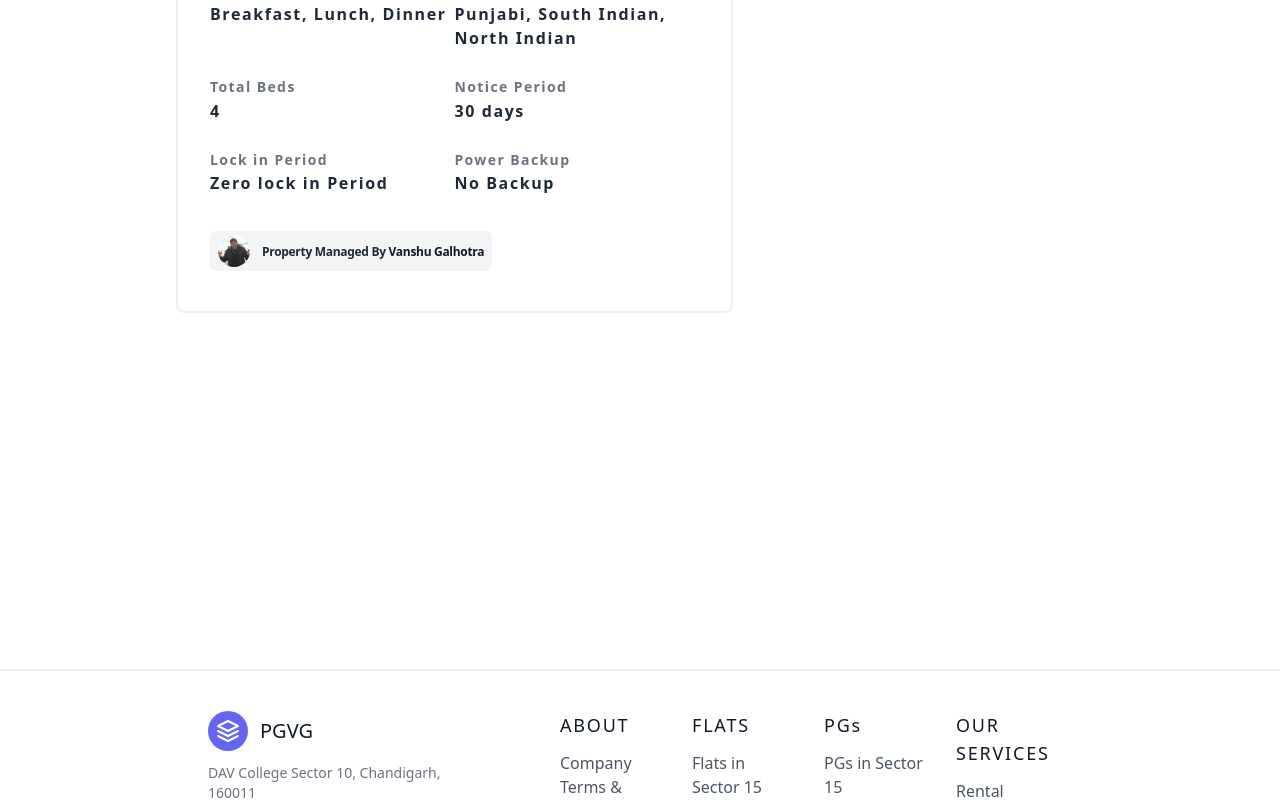
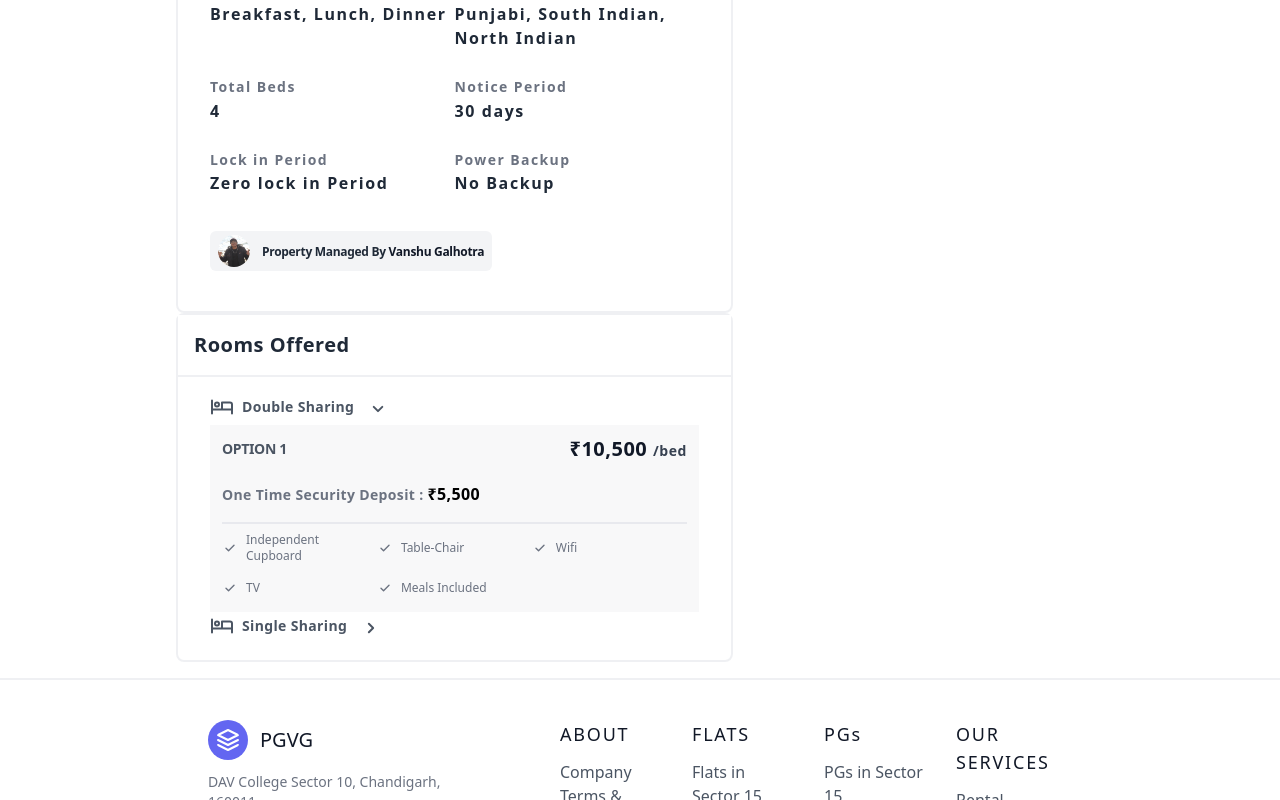
Before and after one commit to vanshugalhotra3332/PGVG, a Next.js app: page /pgs/1 in a window 1280 px wide. Shown: the part 1099-1899 px from the top of the page. Built offline with nearby package versions, Linux system fonts and the light colour scheme.

Commit message:
style(PG details): designed rooms offered tab

```diff
--- a/package.json
+++ b/package.json
@@ -12,6 +12,7 @@
     "@ant-design/react-slick": "^1.0.0",
     "@iconscout/react-unicons": "^2.0.0",
     "@iconscout/react-unicons-solid": "^1.0.0",
+    "@iconscout/react-unicons-thinline": "^0.0.1",
     "eslint": "8.36.0",
     "eslint-config-next": "13.2.4",
     "leaflet": "^1.9.3",
--- a/pages/pgs/[slug].js
+++ b/pages/pgs/[slug].js
@@ -5,7 +5,12 @@ import {
   UilPlus,
   UilShareAlt,
   UilHeartAlt,
+  UilBed,
+  UilAngleRight,
+  UilAngleDown,
+  UilCheck,
 } from "@iconscout/react-unicons";
+
 import Image from "next/image";
 import GalleryQuickView from "@/components/GalleryQuickView";
 
@@ -13,6 +18,8 @@ const Slug = () => {
   const router = useRouter();
   const { slug } = router.query;
   const [showQuickView, setShowQuickView] = useState(false);
+  const [showIncludedItem, setShowIncludedItem] = useState(true);
+  const [showIncludedItem1, setShowIncludedItem1] = useState(false);
 
   return (
     <>
@@ -171,7 +178,7 @@ const Slug = () => {
       </section>
 
       <section className="my-4 flex justify-between mx-44 relative gap-6">
-        <div className="tabs-content w-[60%] h-[100vh]">
+        <div className="tabs-content w-[60%]">
           {/* overview div */}
           <div
             className="overview border-2 rounded-lg border-gray-200 border-opacity-60"
@@ -252,7 +259,202 @@ const Slug = () => {
               </div>
             </div>
           </div>
+
+          {/* rooms offered div */}
+          <div className="rooms-offered border-2 rounded-lg border-gray-200 border-opacity-60">
+            <div className="title bg-white px-4 py-4 border-b-2 border-gray-200 border-opacity-60 ">
+              <h2 className="text-xl text-gray-800 tracking-wide font-semibold">
+                Rooms Offered
+              </h2>
+            </div>
+            <div className="sharing-option px-8 py-4">
+              <div className="sharing">
+                <div className="text-gray-600 inline-flex items-center justify-center">
+                  <span>
+                    <UilBed className="h-6 w-6" />
+                  </span>
+                  <span className="font-semibold tracking-wide text-sm ml-2">
+                    Double Sharing
+                  </span>
+                  <span className="ml-3 mt-1">
+                    {showIncludedItem && (
+                      <UilAngleDown
+                        className="h-6 w-6 cursor-pointer"
+                        onClick={() => {
+                          setShowIncludedItem(false);
+                        }}
+                      />
+                    )}
+                    {!showIncludedItem && (
+                      <UilAngleRight
+                        className="h-6 w-6 cursor-pointer"
+                        onClick={() => {
+                          setShowIncludedItem(true);
+                        }}
+                      />
+                    )}
+                  </span>
+                </div>
+                <div
+                  className={` ${
+                    showIncludedItem ? "block" : "hidden"
+                  } price-details py-2 px-3 bg-gray-100/60`}
+                >
+                  <div className="price flex justify-between items-center">
+                    <span className="text-gray-600 font-semibold uppercase text-sm tracking-tight leading-relaxed">
+                      Option 1
+                    </span>
+                    <span className="text-gray-900 font-semibold text-xl tracking-wide leading-relaxed">
+                      ₹10,500{" "}
+                      <span className="text-sm text-gray-700">/bed</span>
+                    </span>
+                  </div>
+                  <div className="deposit py-4 border-b-2 border-gray-200 border-opacity-80">
+                    <span className="text-sm text-gray-500 tracking-wide capitalize leading-snug font-semibold">
+                      One time security deposit :{" "}
+                      <span className="text-base text-black">₹5,500</span>
+                    </span>
+                  </div>
+                  <div className="included grid grid-cols-3">
+                    <div className="included-item inline-flex items-center py-2 gap-2">
+                      <span>
+                        <UilCheck className="h-4 w-4 text-gray-500" />
+                      </span>
+                      <span className="text-gray-500 text-xs font-normal">
+                        Independent Cupboard
+                      </span>
+                    </div>
+                    <div className="included-item inline-flex items-center py-2 gap-2">
+                      <span>
+                        <UilCheck className="h-4 w-4 text-gray-500" />
+                      </span>
+                      <span className="text-gray-500 text-xs font-normal">
+                        Table-Chair
+                      </span>
+                    </div>
+                    <div className="included-item inline-flex items-center py-2 gap-2">
+                      <span>
+                        <UilCheck className="h-4 w-4 text-gray-500" />
+                      </span>
+                      <span className="text-gray-500 text-xs font-normal">
+                        Wifi
+                      </span>
+                    </div>
+                    <div className="included-item inline-flex items-center py-2 gap-2">
+                      <span>
+                        <UilCheck className="h-4 w-4 text-gray-500" />
+                      </span>
+                      <span className="text-gray-500 text-xs font-normal">
+                        TV
+                      </span>
+                    </div>
+                    <div className="included-item inline-flex items-center py-2 gap-2">
+                      <span>
+                        <UilCheck className="h-4 w-4 text-gray-500" />
+                      </span>
+                      <span className="text-gray-500 text-xs font-normal">
+                        Meals Included
+                      </span>
+                    </div>
+                  </div>
+                </div>
+              </div>
+              <div className="sharing">
+                <div className="text-gray-600 inline-flex items-center justify-center">
+                  <span>
+                    <UilBed className="h-6 w-6" />
+                  </span>
+                  <span className="font-semibold tracking-wide text-sm ml-2">
+                    Single Sharing
+                  </span>
+                  <span className="ml-3 mt-1">
+                    {showIncludedItem1 && (
+                      <UilAngleDown
+                        className="h-6 w-6 cursor-pointer"
+                        onClick={() => {
+                          setShowIncludedItem1(false);
+                        }}
+                      />
+                    )}
+                    {!showIncludedItem1 && (
+                      <UilAngleRight
+                        className="h-6 w-6 cursor-pointer"
+                        onClick={() => {
+                          setShowIncludedItem1(true);
+                        }}
+                      />
+                    )}
+                  </span>
+                </div>
+                <div
+                  className={` ${
+                    showIncludedItem1 ? "block" : "hidden"
+                  } price-details py-2 px-3 bg-gray-100/60`}
+                >
+                  <div className="price flex justify-between items-center">
+                    <span className="text-gray-600 font-semibold uppercase text-sm tracking-tight leading-relaxed">
+                      Option 1
+                    </span>
+                    <span className="text-gray-900 font-semibold text-xl tracking-wide leading-relaxed">
+                      ₹12,500{" "}
+                      <span className="text-sm text-gray-700">/bed</span>
+                    </span>
+                  </div>
+                  <div className="deposit py-4 border-b-2 border-gray-200 border-opacity-80">
+                    <span className="text-sm text-gray-500 tracking-wide capitalize leading-snug font-semibold">
+                      One time security deposit :{" "}
+                      <span className="text-base text-black">₹7,500</span>
+                    </span>
+                  </div>
+                  <div className="included grid grid-cols-3">
+                    <div className="included-item inline-flex items-center py-2 gap-2">
+                      <span>
+                        <UilCheck className="h-4 w-4 text-gray-500" />
+                      </span>
+                      <span className="text-gray-500 text-xs font-normal">
+                        Independent Cupboard
+                      </span>
+                    </div>
+                    <div className="included-item inline-flex items-center py-2 gap-2">
+                      <span>
+                        <UilCheck className="h-4 w-4 text-gray-500" />
+                      </span>
+                      <span className="text-gray-500 text-xs font-normal">
+                        Table-Chair
+                      </span>
+                    </div>
+                    <div className="included-item inline-flex items-center py-2 gap-2">
+                      <span>
+                        <UilCheck className="h-4 w-4 text-gray-500" />
+                      </span>
+                      <span className="text-gray-500 text-xs font-normal">
+                        Wifi
+                      </span>
+                    </div>
+                    <div className="included-item inline-flex items-center py-2 gap-2">
+                      <span>
+                        <UilCheck className="h-4 w-4 text-gray-500" />
+                      </span>
+                      <span className="text-gray-500 text-xs font-normal">
+                        TV
+                      </span>
+                    </div>
+                    <div className="included-item inline-flex items-center py-2 gap-2">
+                      <span>
+                        <UilCheck className="h-4 w-4 text-gray-500" />
+                      </span>
+                      <span className="text-gray-500 text-xs font-normal">
+                        Meals Included
+                      </span>
+                    </div>
+                  </div>
+                </div>
+              </div>
+            </div>
+          </div>
+
         </div>
+
         <div className="reviews w-1/4 sticky top-[44px]"></div>
       </section>
     </>
```
Also changed, not shown: 1 other file (tests, documents, lock files or other folders).
